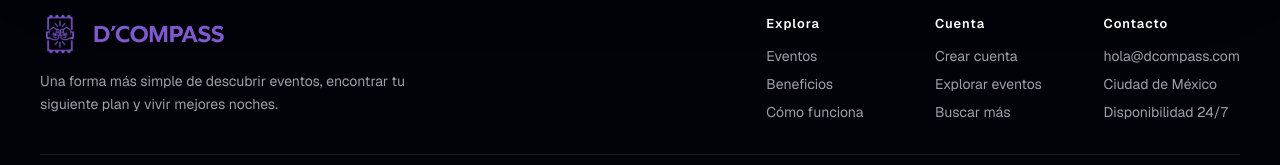
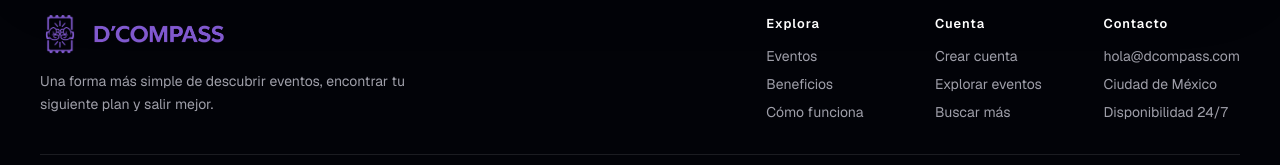
Before and after one commit to dev-status/dcompass-platform, a Next.js app in the folder apps/clients-web/: page / in a window 1280 px wide. Shown: the part 2163-2328 px from the top of the page. Built offline with nearby package versions, Linux system fonts and the light colour scheme.

Commit message:
chore(clients-web): tweak footer copy for staging deploy test

```diff
--- a/apps/clients-web/src/app/page.tsx
+++ b/apps/clients-web/src/app/page.tsx
@@ -427,7 +427,7 @@ export default function Page() {
                   />
                 </div>
                 <p className="text-sm leading-relaxed text-zinc-400">
-                  Una forma más simple de descubrir eventos, encontrar tu siguiente plan y vivir mejores noches.
+                  Una forma más simple de descubrir eventos, encontrar tu siguiente plan y salir mejor.
                 </p>
               </div>
 
```
